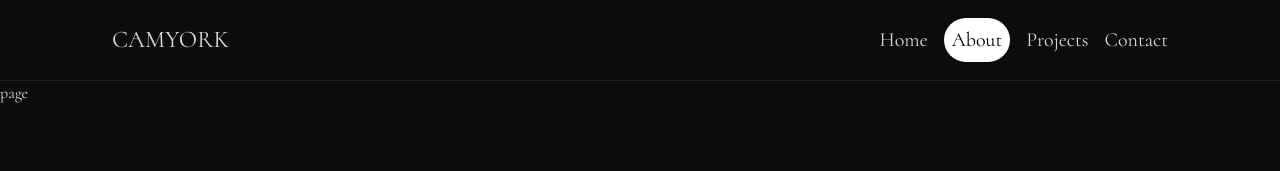
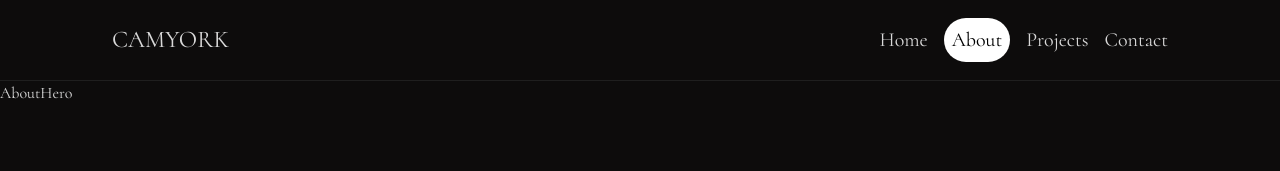
Before and after one commit to DarkoM996/client-construction-website, a Next.js app: page /about in a window 1280 px wide. Shown: the top 171 px of the page. Built offline with nearby package versions, Linux system fonts and the light colour scheme.

Commit message:
Adding a new section

```diff
--- a/app/about/page.jsx
+++ b/app/about/page.jsx
@@ -1,7 +1,12 @@
 import React from "react";
+import AboutHero from "../components/AboutHero";
 
 const page = () => {
-  return <div>page</div>;
+  return (
+    <>
+      <AboutHero />
+    </>
+  );
 };
 
 export default page;
--- /dev/null
+++ b/app/components/AboutHero.jsx
@@ -0,0 +1,9 @@
+import React from 'react'
+
+const AboutHero = () => {
+  return (
+    <div>AboutHero</div>
+  )
+}
+
+export default AboutHero
```
